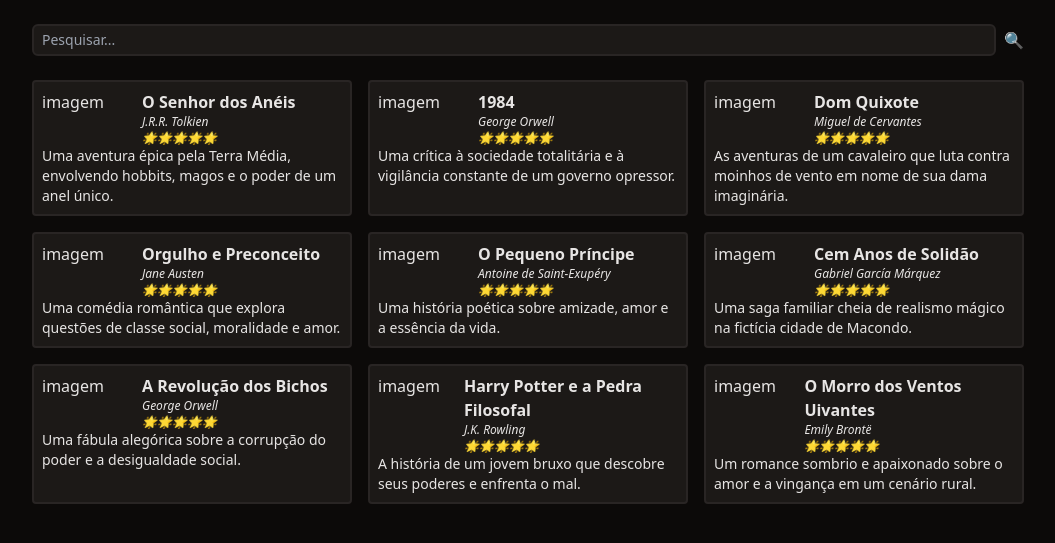
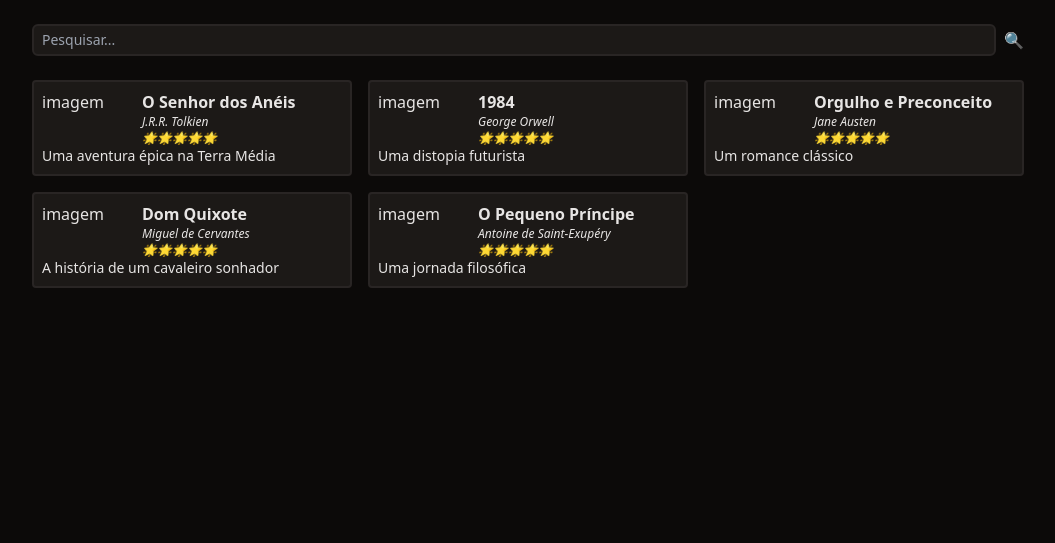
Before and after one commit to robsu17/bookwise, a PHP site: page / in a window 1280 px wide. Shown: the part 60-603 px from the top of the page, without its empty margins (112-1167 px from the left). Run offline with PHP 8.4, Linux system fonts and the light colour scheme; data comes from the database, SQL or seed files in the repository; both versions use the stored data as it was after the commit; some libraries are stand-ins or nearby versions.

Commit message:
feat: classe db implementada

```diff
--- a/controllers/index.controller.php
+++ b/controllers/index.controller.php
@@ -1,5 +1,7 @@
 <?php
 
-require 'dados.php';
+$pesquisa = data_get('pesquisa', $_REQUEST);
+
+$livros = (new DB())->livros($pesquisa);
 
 view('index', compact('livros'));
--- a/controllers/livro.controller.php
+++ b/controllers/livro.controller.php
@@ -1,11 +1,7 @@
 <?php
-
-require 'dados.php';
 
 $id = $_REQUEST["id"];
 
-$livrosFiltrados = array_filter($livros, fn ($livro) => $livro["id"] == $id);
-
-$livro = array_pop($livrosFiltrados);
+$livro = (new DB)->livroPorId($id);
 
 view("livro", compact('livro'));
--- a/dados.php
+++ /dev/null
@@ -1,57 +0,0 @@
-<?php
-$livros = [
-    [
-        'id' => 1,
-        'title' => 'O Senhor dos Anéis',
-        'author' => 'J.R.R. Tolkien',
-        'description' => 'Uma aventura épica pela Terra Média, envolvendo hobbits, magos e o poder de um anel único.'
-    ],
-    [
-        'id' => 2,
-        'title' => '1984',
-        'author' => 'George Orwell',
-        'description' => 'Uma crítica à sociedade totalitária e à vigilância constante de um governo opressor.'
-    ],
-    [
-        'id' => 3,
-        'title' => 'Dom Quixote',
-        'author' => 'Miguel de Cervantes',
-        'description' => 'As aventuras de um cavaleiro que luta contra moinhos de vento em nome de sua dama imaginária.'
-    ],
-    [
-        'id' => 4,
-        'title' => 'Orgulho e Preconceito',
-        'author' => 'Jane Austen',
-        'description' => 'Uma comédia romântica que explora questões de classe social, moralidade e amor.'
-    ],
-    [
-        'id' => 5,
-        'title' => 'O Pequeno Príncipe',
-        'author' => 'Antoine de Saint-Exupéry',
-        'description' => 'Uma história poética sobre amizade, amor e a essência da vida.'
-    ],
-    [
-        'id' => 6,
-        'title' => 'Cem Anos de Solidão',
-        'author' => 'Gabriel García Márquez',
-        'description' => 'Uma saga familiar cheia de realismo mágico na fictícia cidade de Macondo.'
-    ],
-    [
-        'id' => 7,
-        'title' => 'A Revolução dos Bichos',
-        'author' => 'George Orwell',
-        'description' => 'Uma fábula alegórica sobre a corrupção do poder e a desigualdade social.'
-    ],
-    [
-        'id' => 8,
-        'title' => 'Harry Potter e a Pedra Filosofal',
-        'author' => 'J.K. Rowling',
-        'description' => 'A história de um jovem bruxo que descobre seus poderes e enfrenta o mal.'
-    ],
-    [
-        'id' => 9,
-        'title' => 'O Morro dos Ventos Uivantes',
-        'author' => 'Emily Brontë',
-        'description' => 'Um romance sombrio e apaixonado sobre o amor e a vingança em um cenário rural.'
-    ]
-];
--- /dev/null
+++ b/database.php
@@ -0,0 +1,37 @@
+<?php
+
+class DB {
+
+    private PDO $db;
+
+    public function __construct() {
+        $this->db = new PDO('sqlite:database.sqlite');
+    }
+
+    /**
+     * @param $pesquisa
+     * @return array<Livro>
+     */
+    public function livros($pesquisa = ''): array
+    {
+        $prepare = $this->db->prepare("SELECT * FROM livros WHERE titulo like :titulo");
+        $prepare->bindValue(':titulo', "%$pesquisa%");
+        $prepare->execute();
+
+        return $prepare->fetchAll(PDO::FETCH_CLASS, Livro::class);
+    }
+
+    /**
+     * @param $id
+     * @return Livro
+     */
+    public function livroPorId($id): Livro
+    {
+        $prepare = $this->db->prepare('SELECT * FROM livros WHERE id = :id');
+        $prepare->bindValue(':id', $id);
+        $prepare->setFetchMode(PDO::FETCH_CLASS, Livro::class);
+        $prepare->execute();
+
+        return $prepare->fetch();
+    }
+}
--- a/helpers.php
+++ b/helpers.php
@@ -21,3 +21,13 @@ function abort($code) {
     require 'views/template/error.php';
     die();
 }
+
+function data_get($key, $array) {
+    $arrayKeyExist = array_key_exists($key, $array);
+
+    if ($arrayKeyExist) {
+        return $array[$key];
+    }
+
+    return null;
+}
--- a/index.php
+++ b/index.php
@@ -1,4 +1,6 @@
 <?php
 
 require 'helpers.php';
+require 'models/Livro.php';
+require 'database.php';
 require 'routes.php';
--- /dev/null
+++ b/models/Livro.php
@@ -0,0 +1,23 @@
+<?php
+
+class Livro
+{
+    public $id;
+    public $titulo;
+    public $autor;
+    public $descricao;
+    public $ano_de_lancamento;
+    public $usuario_id;
+
+    public static function make(array $item): Livro
+    {
+        $self = new self();
+        $self->id = $item['id'];
+        $self->titulo = $item['titulo'];
+        $self->autor = $item['autor'];
+        $self->descricao = $item['descricao'];
+        $self->ano_de_lancamento = $item['ano_de_lancamento'];
+        $self->usuario_id = $item['usuario_id'];
+        return $self;
+    }
+}
--- a/views/index.view.php
+++ b/views/index.view.php
@@ -1,9 +1,16 @@
+<?php
+/**
+ * @var $livros array<Livro>
+ */
+?>
+
 <form class="w-full flex space-x-2 mt-6">
     <input
         type="text"
         class="border-stone-800 border-2 rounded-md bg-stone-900 text-sm focus:outline-none px-2 py-1 w-full"
         placeholder="Pesquisar..."
-        name="pesquisar"
+        name="pesquisa"
+        value="<?php echo data_get('pesquisa', $_REQUEST) ?>"
     />
     <button type="submit">🔍</button>
 </form>
@@ -14,18 +21,18 @@
                 <div class="w-1/3">imagem</div>
                 <div>
                     <div class="font-semibold">
-                        <a href="<?php echo 'livro?id='.$livro['id'] ?>" class="hover:underline">
-                            <?php echo $livro['title']; ?>
+                        <a href="<?php echo 'livro?id='.$livro->id ?>" class="hover:underline">
+                            <?php echo $livro->titulo; ?>
                         </a>
                     </div>
                     <div class="text-xs italic">
-                        <?php echo $livro['author']; ?>
+                        <?php echo $livro->autor; ?>
                     </div>
                     <div class="text-xs italic">🌟🌟🌟🌟🌟</div>
                 </div>
             </div>
             <div class="text-sm">
-                <?php echo $livro['description']; ?>
+                <?php echo $livro->descricao; ?>
             </div>
         </div>
     <?php endforeach; ?>
```
Also changed, not shown: views/livro.view.php (+10 -4 lines), database.sqlite (added).
